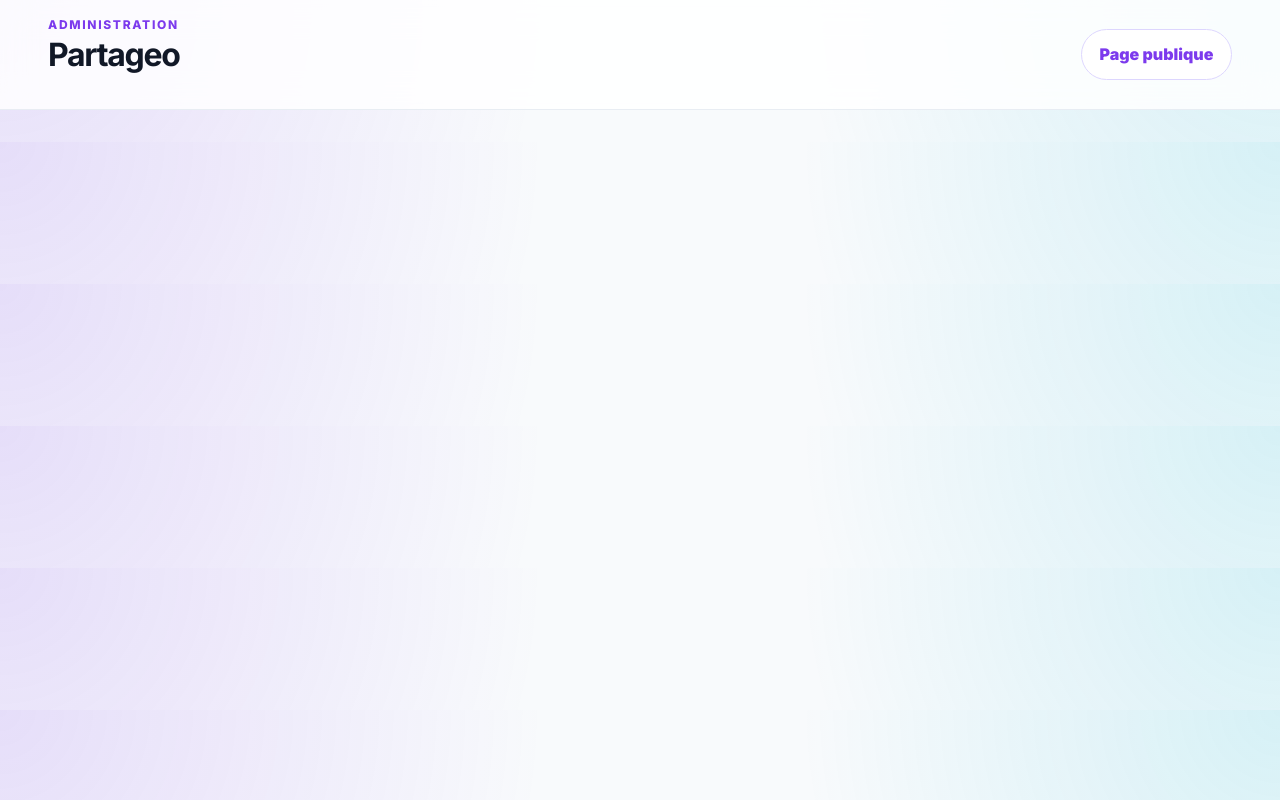
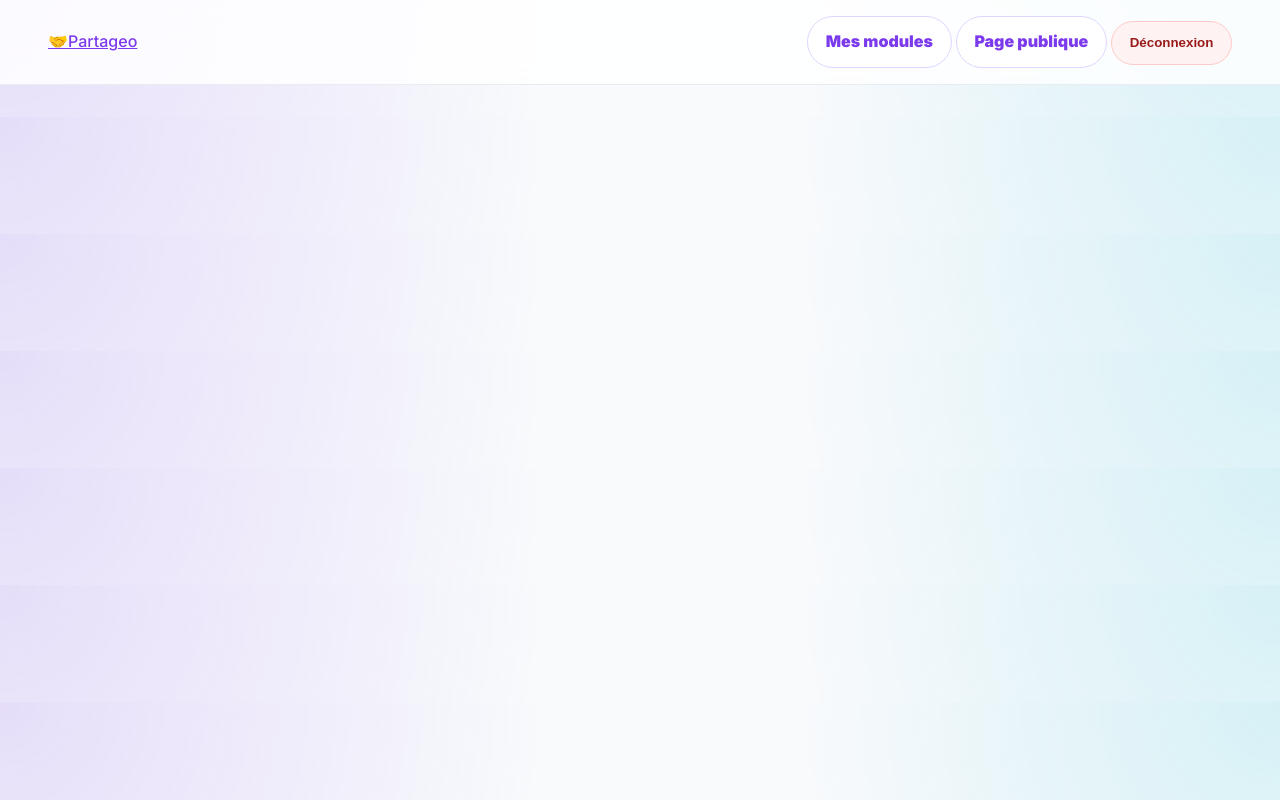
Before and after one commit to chriskito30-a11y/Partageo, a plain HTML site: page admin.html in a window 1280 px wide. Drawn offline with Linux system fonts and the light colour scheme; no server answers.

Commit message:
Add files via upload

```diff
--- a/admin.html
+++ b/admin.html
@@ -10,9 +10,13 @@
   <link rel="stylesheet" href="assets/css/app.css" />
 </head>
 <body>
-  <header class="topbar">
-    <div><p class="eyebrow">Administration</p><h1>Partageo</h1></div>
-    <a class="ghost" href="index.html">Page publique</a>
+  <header class="topbar module-suite-topbar">
+    <a class="module-suite-brand" href="admin.html"><span class="module-suite-mark">🤝</span><span>Partageo</span></a>
+    <div class="module-suite-actions">
+      <a class="ghost" href="https://www.modulys.top/mes-modules.html">Mes modules</a>
+      <a class="ghost" href="index.html">Page publique</a>
+      <button id="logoutBtn" class="ghost danger" type="button">Déconnexion</button>
+    </div>
   </header>
 
   <main class="shell">
@@ -33,7 +37,7 @@
             <h2>Mes événements</h2>
             <p class="muted">Retrouve ici les événements déjà créés pour les modifier ou récupérer le lien public.</p>
           </div>
-          <button id="logoutBtn" class="ghost danger">Déconnexion</button>
+
         </div>
         <div id="eventsList" class="event-list"></div>
       </section>
```
